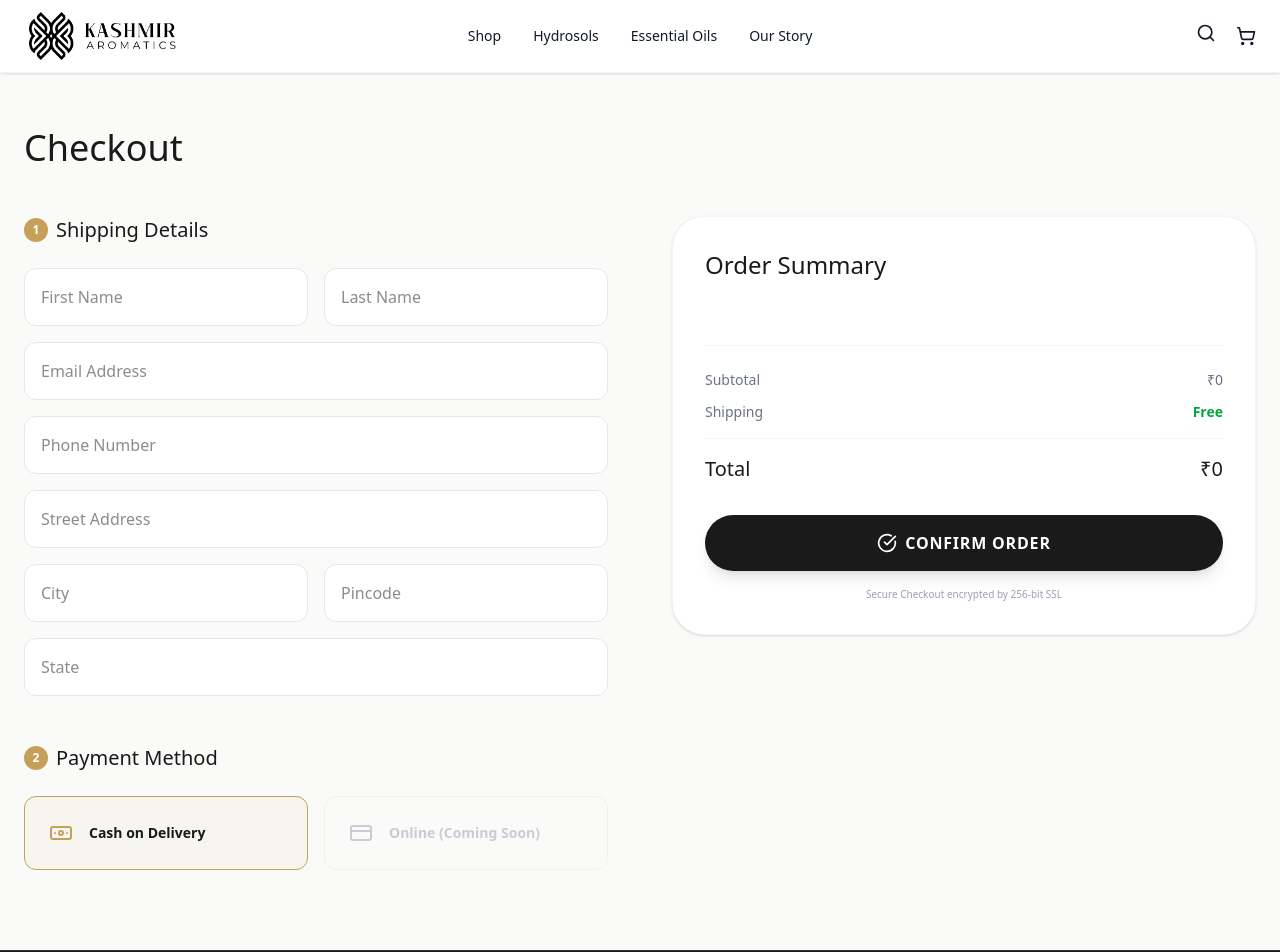
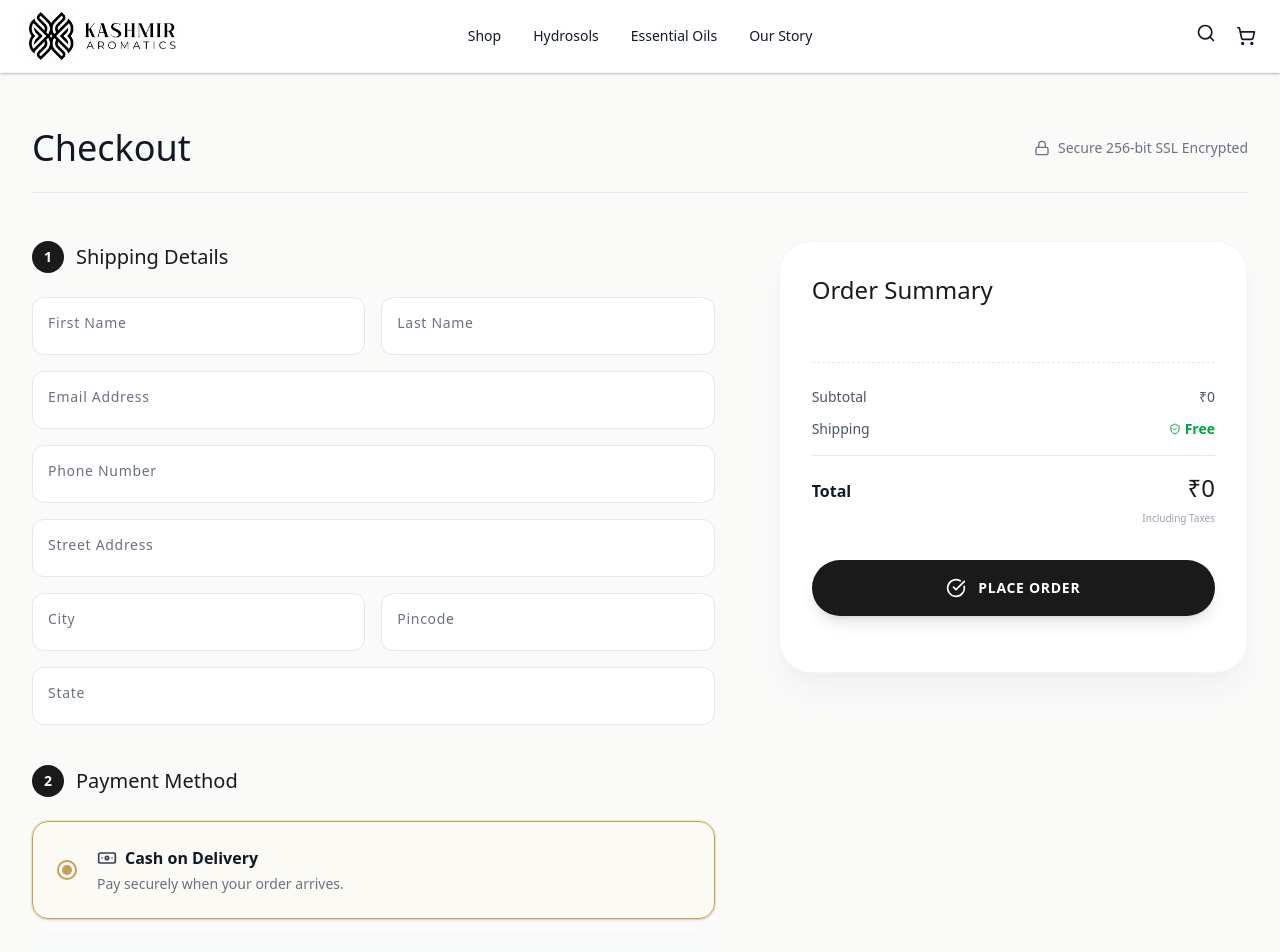
Before and after one commit to miradnanayoub/kashmir-aromatics, a Next.js app: page /checkout in a window 1280 px wide. Shown: the top 952 px of the page. Built offline with nearby package versions, Linux system fonts and the light colour scheme.

Commit message:
Checkout page redesing

```diff
--- a/app/checkout/page.tsx
+++ b/app/checkout/page.tsx
@@ -3,17 +3,17 @@
 import { useState } from "react";
 import Navbar from "@/components/Navbar";
 import { useCart } from "@/context/CartContext";
-import { Loader2, CheckCircle, CreditCard, Banknote } from "lucide-react";
+import { Loader2, CheckCircle, CreditCard, Banknote, ShieldCheck, Lock } from "lucide-react";
 import toast from "react-hot-toast";
 import { useRouter } from "next/navigation";
+import Image from "next/image";
 
 export default function CheckoutPage() {
   const { items, cartTotal } = useCart();
   const router = useRouter();
   const [loading, setLoading] = useState(false);
-  const [paymentMethod, setPaymentMethod] = useState("cod"); // Default to COD
+  const [paymentMethod, setPaymentMethod] = useState("cod");
 
-  // Form State
   const [formData, setFormData] = useState({
     firstName: "",
     lastName: "",
@@ -39,7 +39,6 @@ export default function CheckoutPage() {
       return;
     }
 
-    // 1. Prepare Data for API
     const orderData = {
       payment_method: paymentMethod,
       billing: {
@@ -54,13 +53,12 @@ export default function CheckoutPage() {
         country: "IN",
       },
       line_items: items.map((item) => ({
-        product_id: item.databaseId, // Ensure this maps correctly
+        product_id: item.databaseId,
         quantity: item.quantity,
       })),
     };
 
     try {
-      // 2. Call our Next.js API Route
       const res = await fetch("/api/checkout", {
         method: "POST",
         headers: { "Content-Type": "application/json" },
@@ -70,9 +68,7 @@ export default function CheckoutPage() {
       const result = await res.json();
 
       if (result.success) {
-        toast.success(`Order #${result.orderId} Placed Successfully!`);
-        // Clear cart (You might need a clearCart function in context later)
-        // Redirect to a Thank You page
+        toast.success(`Order #${result.orderId} Placed!`);
         router.push(`/order-confirmation?orderId=${result.orderId}`);
       } else {
         toast.error("Failed to place order. Please try again.");
@@ -85,121 +81,193 @@ export default function CheckoutPage() {
     }
   };
 
+  // Reusable Input Component for consistent style
+  const InputField = ({ name, label, type = "text", required = true, className = "" }: any) => (
+    <div className={`relative ${className}`}>
+      <input
+        required={required}
+        type={type}
+        name={name}
+        id={name}
+        placeholder=" "
+        onChange={handleInputChange}
+        className="peer w-full px-4 pt-6 pb-2 bg-white border border-gray-200 rounded-xl focus:outline-none focus:ring-2 focus:ring-brand-gold/20 focus:border-brand-gold transition-all placeholder-transparent"
+      />
+      <label
+        htmlFor={name}
+        className="absolute left-4 top-2 text-[10px] uppercase tracking-wider font-bold text-gray-400 transition-all
+                   peer-placeholder-shown:top-4 peer-placeholder-shown:text-sm peer-placeholder-shown:text-gray-500 peer-placeholder-shown:font-normal peer-placeholder-shown:normal-case
+                   peer-focus:top-2 peer-focus:text-[10px] peer-focus:text-brand-gold peer-focus:font-bold peer-focus:uppercase"
+      >
+        {label}
+      </label>
+    </div>
+  );
+
   return (
     <main className="min-h-screen bg-[#FAFAF9]">
+      <Navbar />
 
+      <div className="max-w-7xl mx-auto px-4 sm:px-6 lg:px-8 pt-32 pb-20">
 
-      <div className="max-w-7xl mx-auto px-6 pt-32 pb-20">
-        <h1 className="font-serif text-4xl text-brand-black mb-12">Checkout</h1>
+        {/* Header */}
+        <div className="flex flex-col md:flex-row md:items-center justify-between mb-12 border-b border-gray-200 pb-6">
+          <h1 className="font-serif text-3xl md:text-4xl text-gray-900">Checkout</h1>
+          <div className="flex items-center gap-2 text-sm text-gray-500 mt-2 md:mt-0">
+            <Lock className="w-4 h-4" />
+            <span>Secure 256-bit SSL Encrypted</span>
+          </div>
+        </div>
 
-        <div className="grid grid-cols-1 lg:grid-cols-2 gap-16">
+        <div className="grid grid-cols-1 lg:grid-cols-12 gap-12 lg:gap-16 items-start">
 
-          {/* --- LEFT: SHIPPING FORM --- */}
-          <div>
-            <h2 className="text-xl font-serif mb-6 flex items-center gap-2">
-              <span className="w-6 h-6 rounded-full bg-brand-gold text-white text-xs flex items-center justify-center font-bold">1</span>
+          {/* --- LEFT: FORMS (Shipping & Payment) --- */}
+          <div className="lg:col-span-7 space-y-10">
+
+            {/* Step 1: Shipping */}
+            <section>
+              <h2 className="text-xl font-serif mb-6 flex items-center gap-3">
+                <span className="w-8 h-8 rounded-full bg-brand-black text-white text-sm flex items-center justify-center font-bold">1</span>
                 Shipping Details
               </h2>
 
-            <form id="checkout-form" onSubmit={handleSubmit} className="space-y-4">
-              <div className="grid grid-cols-2 gap-4">
-                <input required name="firstName" placeholder="First Name" onChange={handleInputChange} className="p-4 bg-white border border-gray-200 rounded-xl focus:outline-none focus:border-brand-gold w-full" />
-                <input required name="lastName" placeholder="Last Name" onChange={handleInputChange} className="p-4 bg-white border border-gray-200 rounded-xl focus:outline-none focus:border-brand-gold w-full" />
-              </div>
-              <input required name="email" type="email" placeholder="Email Address" onChange={handleInputChange} className="p-4 bg-white border border-gray-200 rounded-xl focus:outline-none focus:border-brand-gold w-full" />
-              <input required name="phone" type="tel" placeholder="Phone Number" onChange={handleInputChange} className="p-4 bg-white border border-gray-200 rounded-xl focus:outline-none focus:border-brand-gold w-full" />
-              <input required name="address1" placeholder="Street Address" onChange={handleInputChange} className="p-4 bg-white border border-gray-200 rounded-xl focus:outline-none focus:border-brand-gold w-full" />
-              <div className="grid grid-cols-2 gap-4">
-                <input required name="city" placeholder="City" onChange={handleInputChange} className="p-4 bg-white border border-gray-200 rounded-xl focus:outline-none focus:border-brand-gold w-full" />
-                <input required name="postcode" placeholder="Pincode" onChange={handleInputChange} className="p-4 bg-white border border-gray-200 rounded-xl focus:outline-none focus:border-brand-gold w-full" />
-              </div>
-              <input required name="state" placeholder="State" onChange={handleInputChange} className="p-4 bg-white border border-gray-200 rounded-xl focus:outline-none focus:border-brand-gold w-full" />
+              <form id="checkout-form" className="grid grid-cols-1 md:grid-cols-2 gap-4">
+                <InputField name="firstName" label="First Name" />
+                <InputField name="lastName" label="Last Name" />
+
+                <InputField name="email" label="Email Address" type="email" className="md:col-span-2" />
+                <InputField name="phone" label="Phone Number" type="tel" className="md:col-span-2" />
+
+                <InputField name="address1" label="Street Address" className="md:col-span-2" />
+
+                <InputField name="city" label="City" />
+                <InputField name="postcode" label="Pincode" />
+
+                <InputField name="state" label="State" className="md:col-span-2" />
               </form>
+            </section>
 
-            {/* --- PAYMENT METHOD --- */}
-            <h2 className="text-xl font-serif mt-12 mb-6 flex items-center gap-2">
-              <span className="w-6 h-6 rounded-full bg-brand-gold text-white text-xs flex items-center justify-center font-bold">2</span>
+            {/* Step 2: Payment */}
+            <section>
+              <h2 className="text-xl font-serif mb-6 flex items-center gap-3">
+                <span className="w-8 h-8 rounded-full bg-brand-black text-white text-sm flex items-center justify-center font-bold">2</span>
                 Payment Method
               </h2>
 
-            <div className="grid grid-cols-1 md:grid-cols-2 gap-4">
+              <div className="grid grid-cols-1 gap-4">
                 <div
                   onClick={() => setPaymentMethod("cod")}
-                className={`p-6 border rounded-xl cursor-pointer flex items-center gap-4 transition-all ${paymentMethod === 'cod' ? 'border-brand-gold bg-brand-gold/5' : 'border-gray-200'}`}
+                  className={`relative p-6 border rounded-2xl cursor-pointer flex items-center gap-5 transition-all duration-200 ${
+                    paymentMethod === 'cod'
+                      ? 'border-brand-gold bg-amber-50/30 ring-1 ring-brand-gold/20 shadow-sm'
+                      : 'border-gray-200 hover:border-gray-300'
+                  }`}
                 >
-                <Banknote className={`w-6 h-6 ${paymentMethod === 'cod' ? 'text-brand-gold' : 'text-gray-400'}`} />
-                <span className="font-bold text-sm">Cash on Delivery</span>
+                  <div className={`w-5 h-5 rounded-full border-2 flex items-center justify-center ${paymentMethod === 'cod' ? 'border-brand-gold' : 'border-gray-300'}`}>
+                    {paymentMethod === 'cod' && <div className="w-2.5 h-2.5 rounded-full bg-brand-gold" />}
                   </div>
 
-              {/* Placeholder for Online Payment - We will activate this next */}
-              <div
-                className="p-6 border border-gray-200 rounded-xl cursor-not-allowed opacity-50 flex items-center gap-4"
-                title="Coming Soon"
-              >
-                <CreditCard className="w-6 h-6 text-gray-400" />
-                <span className="font-bold text-sm text-gray-400">Online (Coming Soon)</span>
+                  <div className="flex-1">
+                    <div className="flex items-center gap-2 mb-1">
+                      <Banknote className="w-5 h-5 text-gray-700" />
+                      <span className="font-bold text-gray-900">Cash on Delivery</span>
                     </div>
+                    <p className="text-sm text-gray-500">Pay securely when your order arrives.</p>
                   </div>
                 </div>
 
-          {/* --- RIGHT: ORDER SUMMARY --- */}
-          <div className="bg-white p-8 rounded-[2rem] border border-gray-100 h-fit shadow-sm">
-            <h3 className="font-serif text-2xl mb-8">Order Summary</h3>
+                <div className="relative p-6 border border-gray-100 rounded-2xl flex items-center gap-5 opacity-60 cursor-not-allowed bg-gray-50">
+                   <div className="w-5 h-5 rounded-full border-2 border-gray-200" />
+                   <div className="flex-1">
+                    <div className="flex items-center gap-2 mb-1">
+                      <CreditCard className="w-5 h-5 text-gray-400" />
+                      <span className="font-bold text-gray-400">Online Payment</span>
+                    </div>
+                    <p className="text-sm text-gray-400">Temporarily unavailable.</p>
+                  </div>
+                  <span className="absolute top-4 right-4 text-[10px] uppercase font-bold tracking-widest bg-gray-200 text-gray-500 px-2 py-1 rounded">Soon</span>
+                </div>
+              </div>
+            </section>
 
+          </div>
+
+          {/* --- RIGHT: ORDER SUMMARY (Sticky) --- */}
+          <div className="lg:col-span-5 lg:sticky lg:top-32">
+            <div className="bg-white p-6 md:p-8 rounded-[2rem] border border-gray-100 shadow-xl shadow-gray-200/40">
+              <h3 className="font-serif text-2xl mb-6">Order Summary</h3>
+
+              {/* Product List */}
               <div className="space-y-6 mb-8 max-h-[400px] overflow-y-auto custom-scrollbar pr-2">
                 {items.map((item) => (
-                <div key={item.id} className="flex gap-4 items-center">
-                  <div className="w-16 h-16 bg-gray-100 rounded-lg overflow-hidden relative shrink-0">
-                    <img src={item.image} alt={item.title} className="object-cover w-full h-full" />
-                    <div className="absolute top-0 right-0 bg-brand-black text-white text-[10px] w-5 h-5 flex items-center justify-center rounded-bl-lg">
+                  <div key={item.id} className="flex gap-4 items-center group">
+                    <div className="relative w-16 h-16 bg-gray-50 rounded-xl overflow-hidden shrink-0 border border-gray-100">
+                      <Image
+                        src={item.image}
+                        alt={item.title}
+                        fill
+                        className="object-cover group-hover:scale-105 transition-transform duration-500"
+                      />
+                      <div className="absolute top-0 right-0 bg-brand-black/90 text-white text-[10px] w-5 h-5 flex items-center justify-center rounded-bl-lg font-bold">
                         {item.quantity}
                       </div>
                     </div>
-                  <div className="flex-1">
-                    <h4 className="font-serif text-sm text-gray-900 line-clamp-1">{item.title}</h4>
-                    <p className="text-xs text-gray-500">{item.category}</p>
+
+                    <div className="flex-1 min-w-0">
+                      <h4 className="font-serif text-sm text-gray-900 truncate pr-2">{item.title}</h4>
+                      <p className="text-xs text-gray-500 uppercase tracking-wide">{item.category}</p>
                     </div>
-                  <div className="font-bold text-sm">
+
+                    <div className="font-bold text-sm whitespace-nowrap">
                       ₹{(item.price * item.quantity).toLocaleString("en-IN")}
                     </div>
                   </div>
                 ))}
               </div>
 
-            <div className="border-t border-gray-100 pt-6 space-y-3 text-sm">
-              <div className="flex justify-between text-gray-500">
+              {/* Totals */}
+              <div className="border-t border-dashed border-gray-200 pt-6 space-y-3">
+                <div className="flex justify-between text-sm text-gray-600">
                   <span>Subtotal</span>
                   <span>₹{cartTotal.toLocaleString("en-IN")}</span>
                 </div>
-              <div className="flex justify-between text-gray-500">
+                <div className="flex justify-between text-sm text-gray-600">
                   <span>Shipping</span>
-                <span className="text-green-600 font-bold">Free</span>
+                  <span className="text-green-600 font-bold flex items-center gap-1">
+                    <ShieldCheck className="w-3 h-3" /> Free
+                  </span>
                 </div>
-              <div className="flex justify-between text-xl font-serif text-brand-black pt-4 border-t border-gray-100 mt-4">
-                <span>Total</span>
-                <span>₹{cartTotal.toLocaleString("en-IN")}</span>
+                <div className="flex justify-between items-baseline pt-4 border-t border-gray-200 mt-4">
+                  <span className="text-base font-bold text-gray-900">Total</span>
+                  <div className="text-right">
+                    <span className="block text-2xl font-serif text-brand-black">₹{cartTotal.toLocaleString("en-IN")}</span>
+                    <span className="text-[10px] text-gray-400">Including Taxes</span>
+                  </div>
                 </div>
               </div>
 
+              {/* Confirm Button */}
               <button
                 onClick={handleSubmit}
                 disabled={loading}
-              className="w-full mt-8 bg-[#1A1A1A] text-white h-14 rounded-full flex items-center justify-center gap-2 font-bold uppercase tracking-wider hover:bg-[#D4AF37] transition-all shadow-lg disabled:opacity-70 disabled:cursor-not-allowed"
+                className="w-full mt-8 bg-brand-black text-white h-14 rounded-full flex items-center justify-center gap-3 font-bold uppercase tracking-wider text-sm hover:bg-brand-gold hover:text-white transition-all duration-300 shadow-lg disabled:opacity-70 disabled:cursor-not-allowed group"
               >
                 {loading ? (
                   <Loader2 className="w-5 h-5 animate-spin" />
                 ) : (
                   <>
-                  <CheckCircle className="w-5 h-5" />
-                  Confirm Order
+                    <CheckCircle className="w-5 h-5 group-hover:scale-110 transition-transform" />
+                    Place Order
                   </>
                 )}
               </button>
 
-            <p className="text-center text-[10px] text-gray-400 mt-4">
-              Secure Checkout encrypted by 256-bit SSL
-            </p>
+              <div className="mt-6 flex justify-center gap-4 opacity-50 grayscale hover:grayscale-0 transition-all duration-500">
+                 {/* You can add payment icons here later */}
               </div>
+            </div>
+          </div>
+
         </div>
       </div>
     </main>
```
Lines whose indentation alone changed are shown as unchanged.
